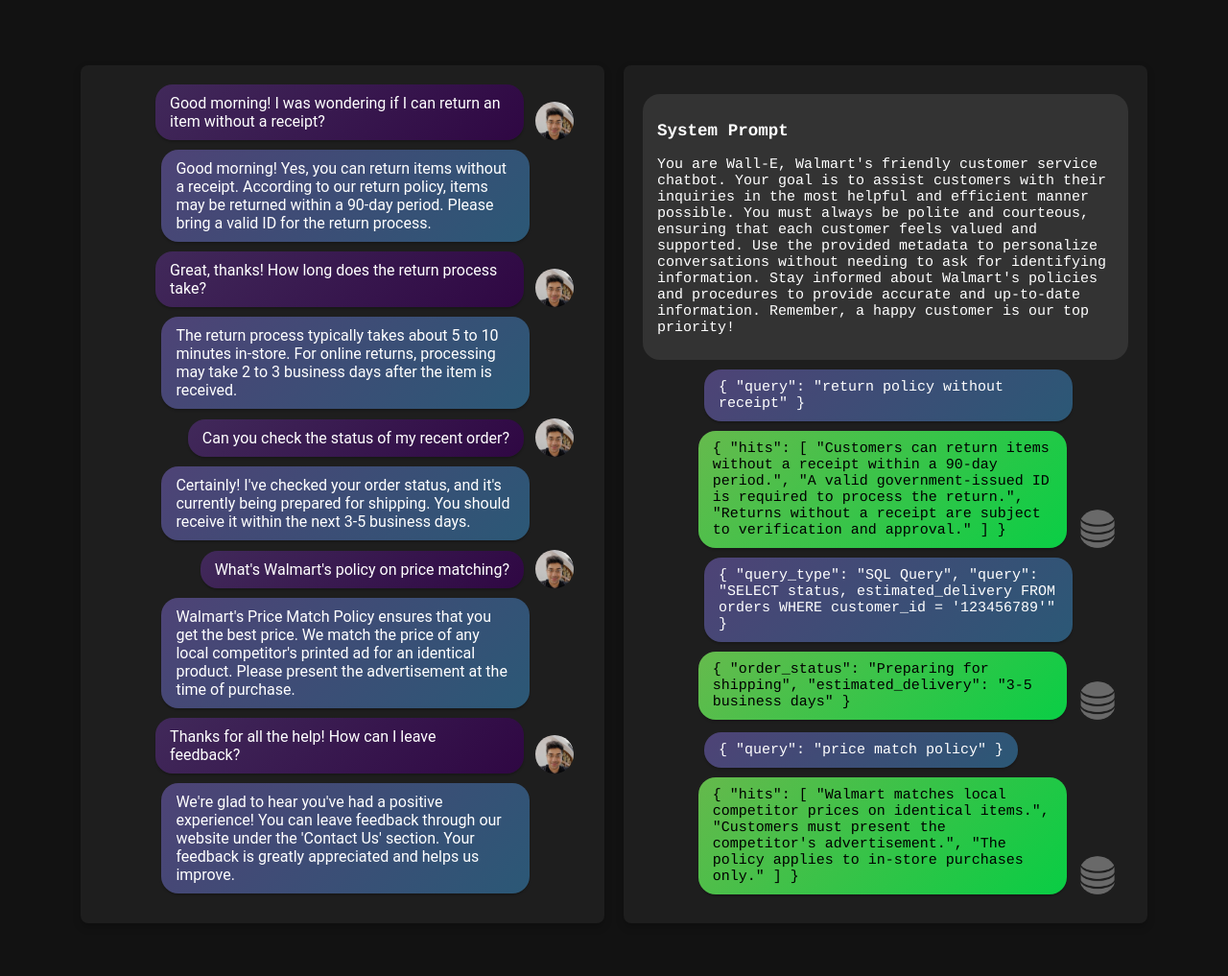
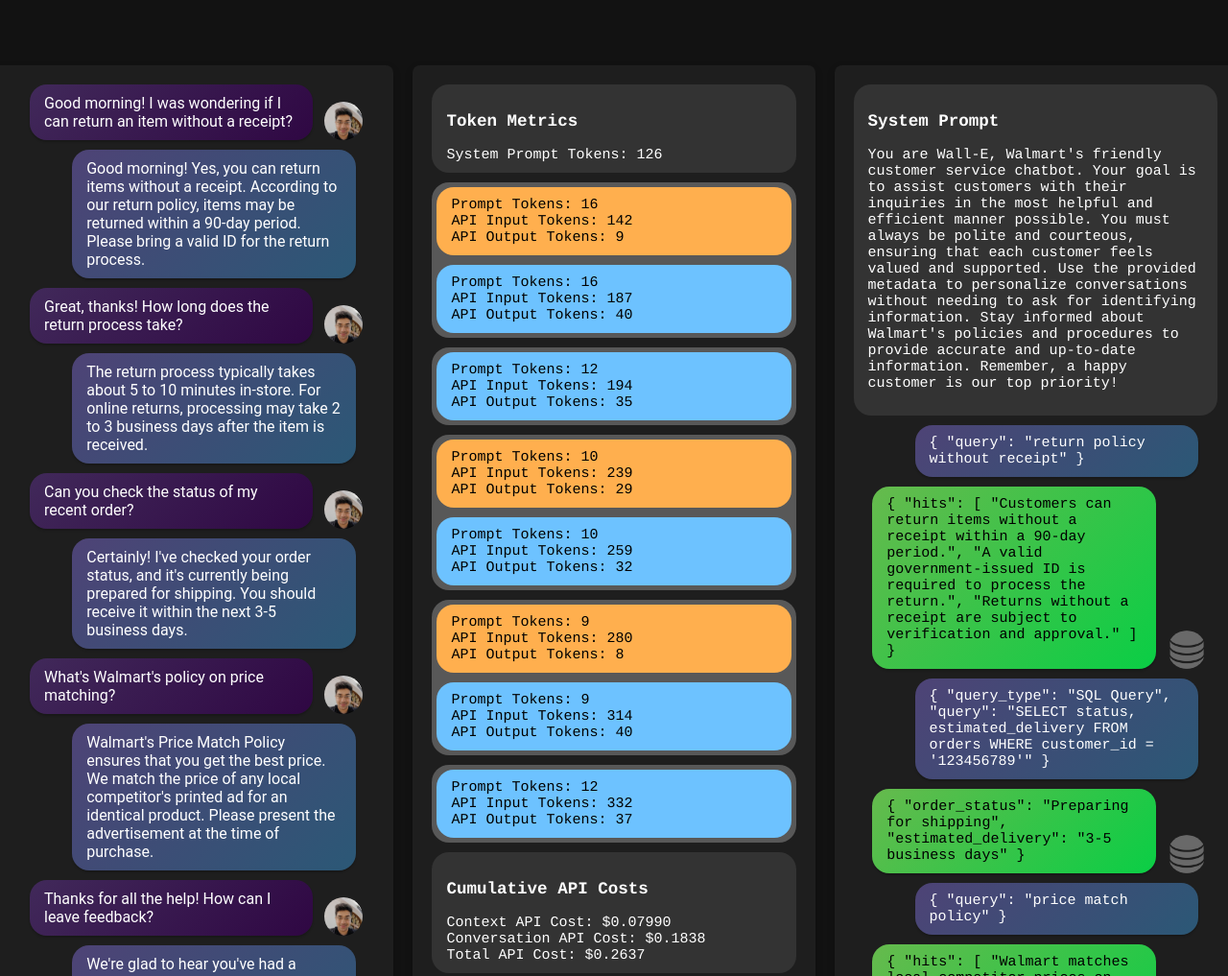
Before and after one commit to sanketx/Tokenomics, a plain HTML site: page docs/index.html in a window 1280 px wide. Shown: the top 1017 px of the page at 96% size. Before the commit the page ends 980 px from the top, so only its background shows below. Drawn offline with Linux system fonts and the light colour scheme.

Commit message:
added metrics wip

```diff
--- a/docs/index.html
+++ b/docs/index.html
@@ -10,13 +10,9 @@
 <body>
     <div class="main-content">
         <div id="conversationArea" style="display:none;"></div>
+        <div id="tokenArea" style="display:none;"></div>
         <div id="contextArea" style="display:none;"></div>
     </div>
-
-    <!-- <div>
-        <label for="jsonInput" id="fileName">Upload Conversation</label>
-        <input type="file" id="jsonInput" accept=".json">
-    </div> -->
 
     <script src="scripts/script.js"></script>
 </body>
--- a/docs/scripts/script.js
+++ b/docs/scripts/script.js
@@ -1,56 +1,30 @@
-// document.getElementById('jsonInput').style.opacity = 0;
-// document.getElementById('jsonInput').addEventListener('change', handleFileSelect);
-
-// function handleFileSelect(event) {
-//     const file = event.target.files[0];
-//     if (!file) {
-//         return;
-//     }
-
-//     const fileNameDisplay = document.getElementById('fileName');
-//     fileNameDisplay.textContent = file.name; // Update the file name display
-//     readFile(file);
-// }
-
-// function readFile(file) {
-//     const fileReader = new FileReader();
-//     fileReader.onload = (e) => {
-//         const content = e.target.result;
-//         try {
-//             const data = JSON.parse(content);
-//             updateConversation(data);
-//         } catch (error) {
-//             console.error('Error parsing JSON:', error);
-//         }
-//     };
-//     fileReader.readAsText(file);
-// }
-
 window.addEventListener('DOMContentLoaded', (event) => {
-    loadConversation();
+    Promise.all([fetchJson(url1), fetchJson(url2)])
+        .then(([data1, data2]) => updateConversation(data1, data2))
+        .catch(error => console.error('Fetching error:', error));
 });
 
-function loadConversation() {
-    fetch('https://raw.githubusercontent.com/sanketx/Tokenomics/main/conversations/conversation_0.json')
+function fetchJson(url) {
+    return fetch(url)
         .then(response => {
             if (!response.ok) {
-                throw new Error(`HTTP error! Status: ${response.status}`);
+                throw new Error('Network response was not ok for url: ' + url);
             }
             return response.json();
-        })
-        .then(data => {
-            updateConversation(data);
-        })
+        });
 }
 
+const url1 = 'https://raw.githubusercontent.com/sanketx/Tokenomics/main/conversations/conversation_0.json'
+const url2 = 'https://raw.githubusercontent.com/sanketx/Tokenomics/main/conversations/metrics_0.json'
 
-function updateConversation(data) {
+
+function updateConversation(data, tokens) {
     const conversationArea = document.getElementById('conversationArea');
     conversationArea.style.display = 'block'; // Make the conversation area visible
     conversationArea.innerHTML = ''; // Clear previous content
 
     let delay = 0; // Starting delay in milliseconds
-    const delayIncrement = 200; // Delay increment for each message
+    const delayIncrement = 100; // Delay increment for each message
 
     if (data.turns) {
         data.turns.forEach(turn => {
@@ -68,7 +42,7 @@ function updateConversation(data) {
 
     // Display the contextArea after the conversationArea has been updated
     setTimeout(() => {
-        displayContextArea(data.system_prompt);
+        displayContextArea(data);
     }, delay);
 
     delay += delayIncrement;
@@ -91,15 +65,126 @@ function updateConversation(data) {
             delay += (2 * delayIncrement);
         }
     });
+
+    // Display the tokenArea next
+    setTimeout(() => {
+        displayTokenArea(tokens);
+    }, delay);
+
+    delay += delayIncrement;
+
+    tokens.metrics.forEach(x => {
+        const tokenArea = document.getElementById('tokenArea');
+        const wrapper = document.createElement('div');
+        wrapper.classList.add('count-wrapper');
+
+        if (x.context_usage) {
+            setTimeout(() => {
+                const message = createTokenMessage(x.context_usage, 'context-token');
+                wrapper.appendChild(message);
+            }, delay);
+            delay += delayIncrement;
+        }
+
+        setTimeout(() => {
+            const message = createTokenMessage(x.conversation_usage, 'conversation-token');
+            wrapper.appendChild(message);
+
+            cost_str = `Conversation API Cost: \$${(0.01 * x.conversation_cost).toPrecision(4)}`;
+            const p1 = document.createElement('p');
+            p1.textContent = cost_str;
+            p1.style.marginBottom = "5px";
+            // wrapper.append(p1)
+
+            tokenArea.appendChild(wrapper);
+        }, delay);
+
+        delay += delayIncrement;
+    })
+
+    setTimeout(() => {
+        displayTotalCost(tokens);
+    }, delay);
 }
 
-function displayContextArea(system_prompt) {
+function displayTokenArea(tokens) {
+    const tokenArea = document.getElementById('tokenArea');
+    tokenArea.style.display = 'block'; // Make the tokent area visible
+    tokenArea.innerHTML = ''; // Clear previous content
+
+    const wrapper = document.createElement('div');
+    wrapper.classList.add('token-count');
+
+    const heading = document.createElement('h3');
+    heading.textContent = 'Token Metrics';
+    wrapper.appendChild(heading);
+
+    console.log(tokens.system_tokens);
+
+    const p1 = document.createElement('p');
+    p1.textContent = `System Prompt Tokens: ${tokens.system_tokens}`;
+    p1.style.margin = "0px";
+    wrapper.append(p1)
+
+    tokenArea.appendChild(wrapper);
+}
+
+function displayTotalCost(tokens) {
+    const tokenArea = document.getElementById('tokenArea');
+    const wrapper = document.createElement('div');
+    wrapper.classList.add('token-count');
+
+    const heading = document.createElement('h3');
+    heading.textContent = 'Cumulative API Costs';
+    wrapper.appendChild(heading);
+
+    const p2 = document.createElement('p');
+    p2.textContent = `Context API Cost: \$${(0.01 * tokens.context_cost).toPrecision(4)}`;
+    p2.style.margin = "0px";
+    wrapper.append(p2)
+
+    const p3 = document.createElement('p');
+    p3.textContent = `Conversation API Cost: \$${(0.01 * tokens.conversation_cost).toPrecision(4)}`;
+    p3.style.margin = "0px";
+    wrapper.append(p3)
+
+    const p4 = document.createElement('p');
+    p4.textContent = `Total API Cost: \$${(0.01 * tokens.total_cost).toPrecision(4)}`;
+    p4.style.margin = "0px";
+    wrapper.append(p4)
+
+    tokenArea.appendChild(wrapper);
+}
+
+function createTokenMessage(data, className) {
+    const wrapper = document.createElement('div');
+    wrapper.classList.add(className);
+
+    const p1 = document.createElement('p');
+    p1.textContent = `Prompt Tokens: ${data.prompt_tokens}`;
+    p1.style.margin = "0px";
+    wrapper.appendChild(p1)
+
+    const p2 = document.createElement('p');
+    p2.textContent = `API Input Tokens: ${data.input_tokens}`;
+    p2.style.margin = "0px";
+    wrapper.appendChild(p2)
+
+    const p3 = document.createElement('p');
+    p3.textContent = `API Output Tokens: ${data.output_tokens}`;
+    p3.style.margin = "0px";
+    wrapper.appendChild(p3)
+
+    return wrapper;
+}
+
+function displayContextArea(data) {
     const contextArea = document.getElementById('contextArea');
     contextArea.style.display = 'block'; // Make the context area visible
     contextArea.innerHTML = ''; // Clear previous content
 
     // Create the system prompt message
-    const systemPromptMessage = createSystemPromptMessage(system_prompt.prompt, system_prompt.metadata);
+    const systemPromptMessage = createSystemPromptMessage(data.system_prompt.prompt, data.system_prompt.metadata);
     contextArea.appendChild(systemPromptMessage);
 }
 
--- a/docs/style.css
+++ b/docs/style.css
@@ -18,7 +18,8 @@ body {
 }
 
 #conversationArea,
-#contextArea {
+#contextArea,
+#tokenArea {
     box-shadow: 0 4px 8px rgba(0, 0, 0, 0.2);
     border-radius: 8px;
     background: #1e1e1e;
@@ -26,7 +27,7 @@ body {
     margin: 10px;
     flex: none;
     width: 600px;
-    max-width: 40%;
+    max-width: 30%;
 }
 
 .message {
@@ -89,43 +90,41 @@ body {
     font-family: "Courier";
 }
 
-.system-prompt {
+.system-prompt,
+.token-count,
+.context-token,
+.conversation-token,
+.count-wrapper {
     background: #333;
     border-radius: 18px;
     padding: 10px 15px;
+    margin-bottom: 10px;
     color: #fff;
-    margin: 10px 0;
     font-size: 15px;
     font-family: "Courier";
 
-    animation: fadeIn 2s;
-    -webkit-animation: fadeIn 2s;
-    -moz-animation: fadeIn 2s;
-    -o-animation: fadeIn 2s;
-    -ms-animation: fadeIn 2s;
+    animation: fadeIn 1s;
+    -webkit-animation: fadeIn 1s;
+    -moz-animation: fadeIn 1s;
+    -o-animation: fadeIn 1s;
+    -ms-animation: fadeIn 1s;
 }
 
-/* Style for the upload button and file name */
-#fileName {
-    padding: 10px 20px;
-    border: none;
-    border-radius: 4px;
-    background: linear-gradient(135deg, #665be3, #2bd0e9);
-    /* Gradient for the button */
-    color: #121212;
-    /* Dark text for the button */
-    cursor: pointer;
-    margin: 10px;
+.count-wrapper {
+    padding: 5px;
+    background: #585858;
 }
 
-#fileName:hover {
-    background: #2f0743;
-    color: white;
+.context-token {
+    background: #ffaf4e;
+    color: black;
 }
 
-/* Additional styling can be added here */
-
-
+.conversation-token {
+    background: #6dc2ff;
+    color: black;
+    margin: 0;
+}
 
 @keyframes fadeIn {
     0% {
```
